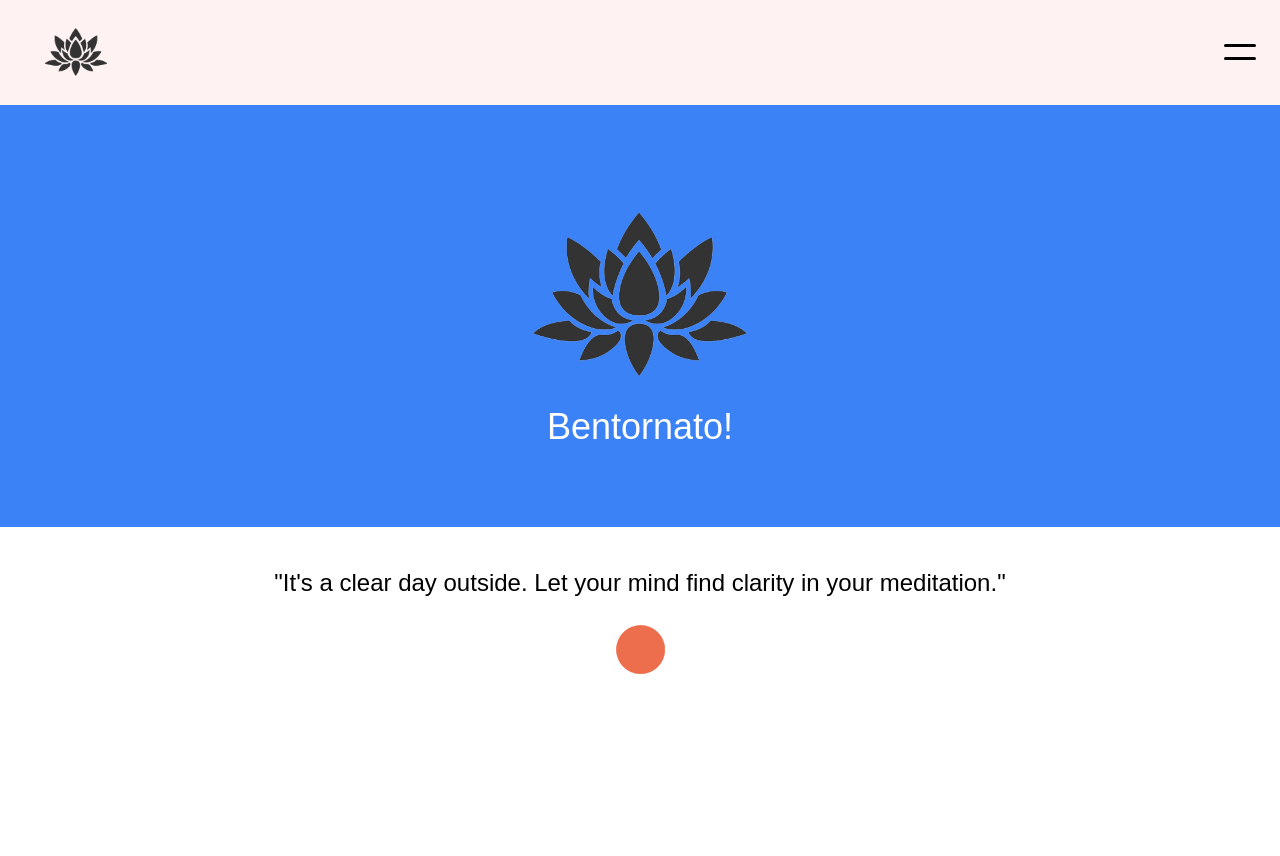
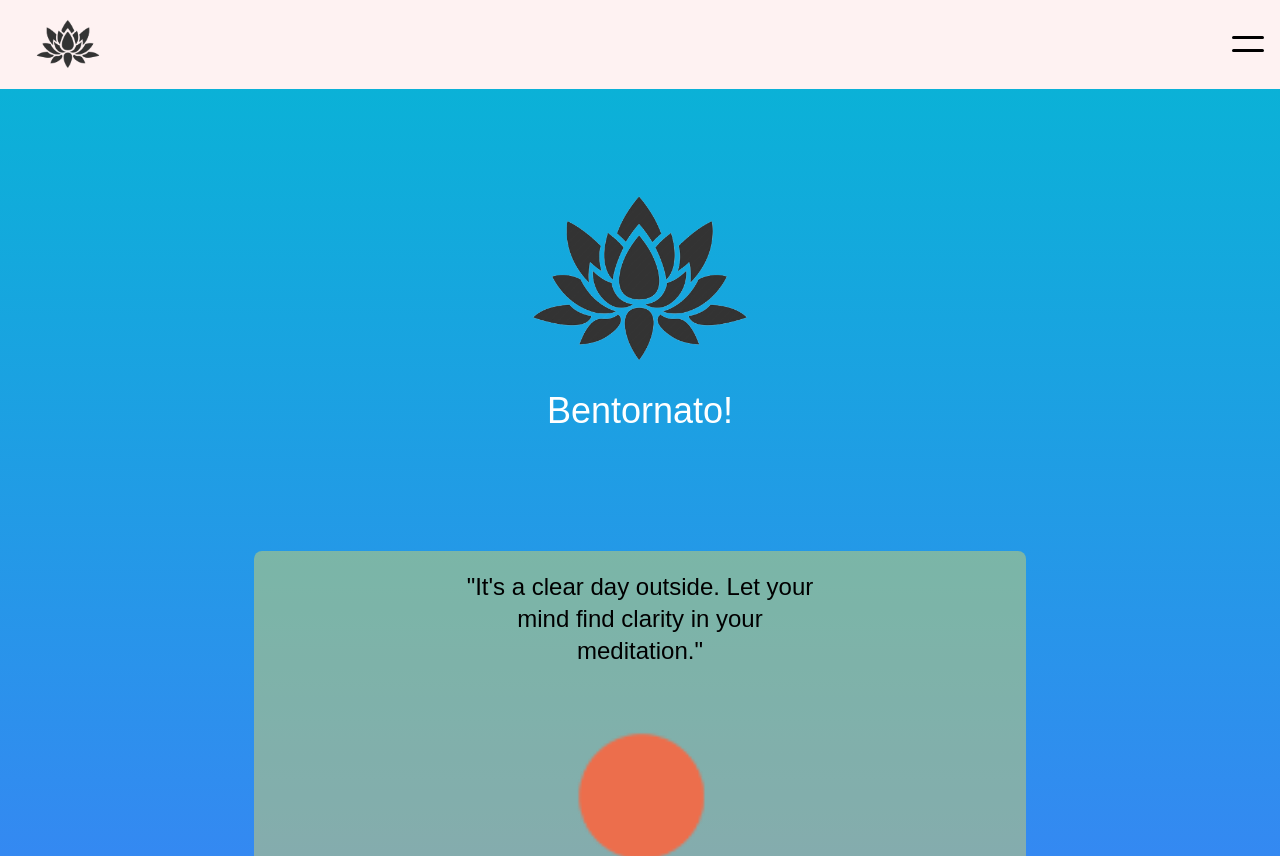
Before and after one commit to WSMomo/ZenSoul, a React (Vite) app: page / in a window 1280 px wide. Shown: the top 856 px of the page. Before the commit the page ends 800 px from the top, so only its background shows below. Built offline with nearby package versions, Linux system fonts and the light colour scheme; no server answers.

Commit message:
added bg-color on weatherIcons

```diff
--- a/src/App.tsx
+++ b/src/App.tsx
@@ -4,7 +4,7 @@ import WeatherExercise from "./scenes/weatherExercise";
 
 function App() {
   return (
-    <div>
+    <div className="bg-gradient-to-b from-cyan-500 to-blue-500">
       <Navbar />
       <Hero />
       <WeatherExercise />
--- a/src/scenes/hero/index.tsx
+++ b/src/scenes/hero/index.tsx
@@ -3,7 +3,7 @@ import Logo from "../../assets/logo.png";
 
 export default function Hero() {
   return (
-    <div className="bg-blue-500 min-h-full py-20 flex flex-col items-center">
+    <div className="min-h-full py-20 flex flex-col items-center">
       {/* LOGO */}
       <motion.div
         className="w-5/6 md:w-96"
--- a/src/scenes/navbar/index.tsx
+++ b/src/scenes/navbar/index.tsx
@@ -10,7 +10,7 @@ export default function Navbar() {
   }
 
   return (
-    <div className="md:p-5 p-10 bg-red-50 flex justify-between items-center">
+    <div className="md:p-3 p-5 bg-red-50 flex justify-between items-center sticky top-0">
       {/* LEFT / LOGO */}
       <div className="w-28">
         <img src={Logo} alt="logo" className="h-full w-full" />
--- a/src/scenes/weatherExercise/index.tsx
+++ b/src/scenes/weatherExercise/index.tsx
@@ -54,11 +54,21 @@ export default function WeatherExercise() {
         visible: { opacity: 1, y: 0 },
       }}
     >
-      <div>
-        <p className="text-2xl">"{weatherIcons[weather]?.sentence}"</p>
-      </div>
-      <div>
-        <img src={weatherIcons[weather]?.img} alt={weather} />
+      <div
+        className={`flex flex-col justify-center items-center ${weatherIcons[weather]?.bgColor} bg-opacity-40 md:p-5 py-3 border-none rounded-lg`}
+      >
+        <div className="flex flex-col justify-center items-center ">
+          <p className="text-2xl w-4/5 md:w-3/6 text-center">
+            "{weatherIcons[weather]?.sentence}"
+          </p>
+        </div>
+        <div className="md:w-64 md:h-64">
+          <img
+            className="w-full h-full"
+            src={weatherIcons[weather]?.img}
+            alt={weather}
+          />
+        </div>
       </div>
     </motion.div>
   );
--- a/src/shared/global.ts
+++ b/src/shared/global.ts
@@ -12,75 +12,91 @@ export const weatherIcons = {
   clouds: {
     img: CloudsIcon,
     sentence: "Today is a cloudy day. Embrace the calmness within the clouds.",
+    bgColor: "bg-blue-300",
   },
   clear: {
     img: ClearIcon,
     sentence:
       "It's a clear day outside. Let your mind find clarity in your meditation.",
+    bgColor: "bg-yellow-300",
   },
   mist: {
     img: AtmosphereIcon,
     sentence:
       "The air is filled with mist. Embrace the soothing ambiance and find tranquility within yourself.",
+    bgColor: "bg-gray-300",
   },
   snow: {
     img: SnowIcon,
     sentence:
       "Snowflakes are falling gently. Meditate and feel the stillness within.",
+    bgColor: "bg-white",
   },
   rain: {
     img: RainIcon,
     sentence:
       "Rain is nourishing the earth. Reflect and find renewal in your meditation.",
+    bgColor: "bg-blue-500",
   },
   drizzle: {
     img: DrizzleIcon,
     sentence:
       "A light drizzle is refreshing. Meditate and cleanse your thoughts.",
+    bgColor: "bg-teal-200",
   },
   thunderstorm: {
     img: ThunderstormIcon,
     sentence:
       "Thunder roars in the sky. Embrace the power of your inner strength.",
+    bgColor: "bg-indigo-600",
   },
   haze: {
     img: AtmosphereIcon,
     sentence: "The atmosphere is hazy. Embrace the mysterious aura around you.",
+    bgColor: "bg-purple-300",
   },
   smoke: {
     img: AtmosphereIcon,
     sentence:
       "Smoke fills the air. Find clarity and direction amidst the smoky haze.",
+    bgColor: "bg-gray-400",
   },
   sand: {
     img: AtmosphereIcon,
     sentence:
       "The air is filled with sand particles. Embrace the earthy connection.",
+    bgColor: "bg-yellow-400",
   },
   dust: {
     img: AtmosphereIcon,
     sentence: "Dust is in the air. Reflect on the transient nature of life.",
+    bgColor: "bg-yellow-600",
   },
   fog: {
     img: AtmosphereIcon,
     sentence:
       "A thick fog blankets the surroundings. Find peace in the moment.",
+    bgColor: "bg-gray-500",
   },
   squall: {
     img: AtmosphereIcon,
     sentence:
       "Squalls are moving through. Stay resilient and steady like the wind.",
+    bgColor: "bg-blue-600",
   },
   tornado: {
     img: AtmosphereIcon,
     sentence: "A tornado approaches. Find inner strength in times of chaos.",
+    bgColor: "bg-red-600",
   },
   volcanicAsh: {
     img: AtmosphereIcon,
     sentence:
       "Volcanic ash fills the sky. Embrace the cycle of destruction and creation.",
+    bgColor: "bg-gray-800",
   },
 };
+
 export type WeatherType =
   | "clouds"
   | "clear"
```
